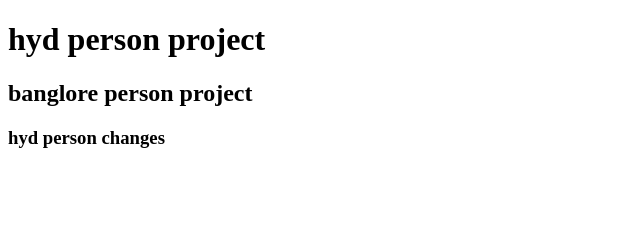
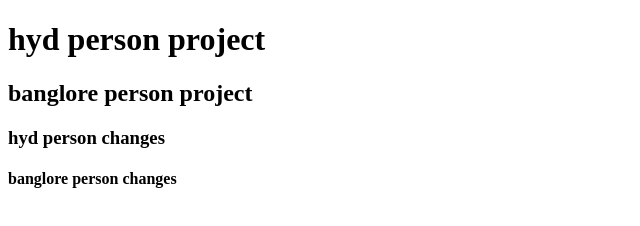
Before and after one commit to Gnaneshwar1225/cloning, a plain HTML site: page index.html in a window 1280 px wide. Shown: the whole page, without its empty margins (0-640 px from the left). Drawn offline with Linux system fonts and the light colour scheme.

Commit message:
banglore person changes

```diff
--- a/index.html
+++ b/index.html
@@ -9,5 +9,6 @@
     <h1>hyd person project</h1>
     <h2>banglore person project</h2>
     <h3>hyd person changes</h3>
+    <h4>banglore person changes</h4>
 </body>
 </html>
```
